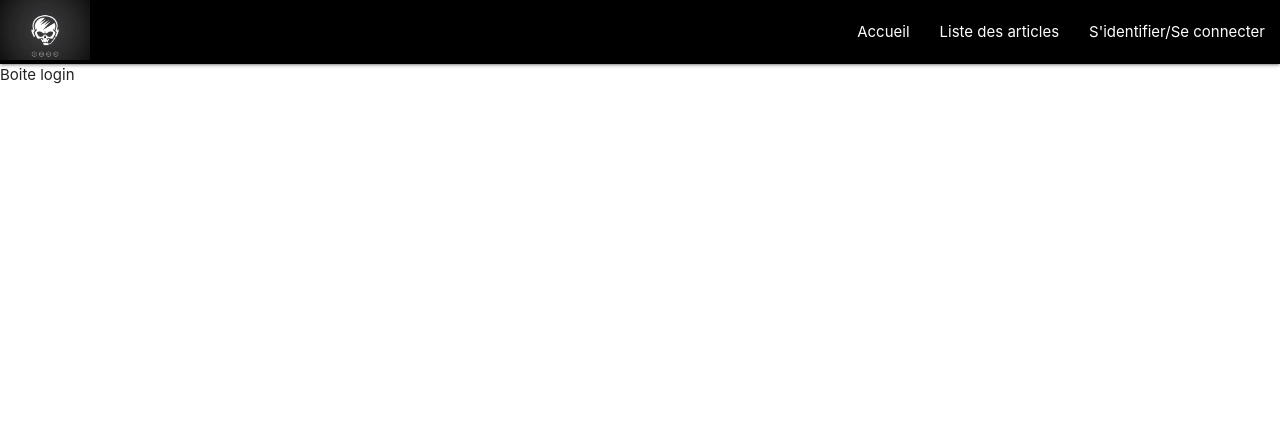
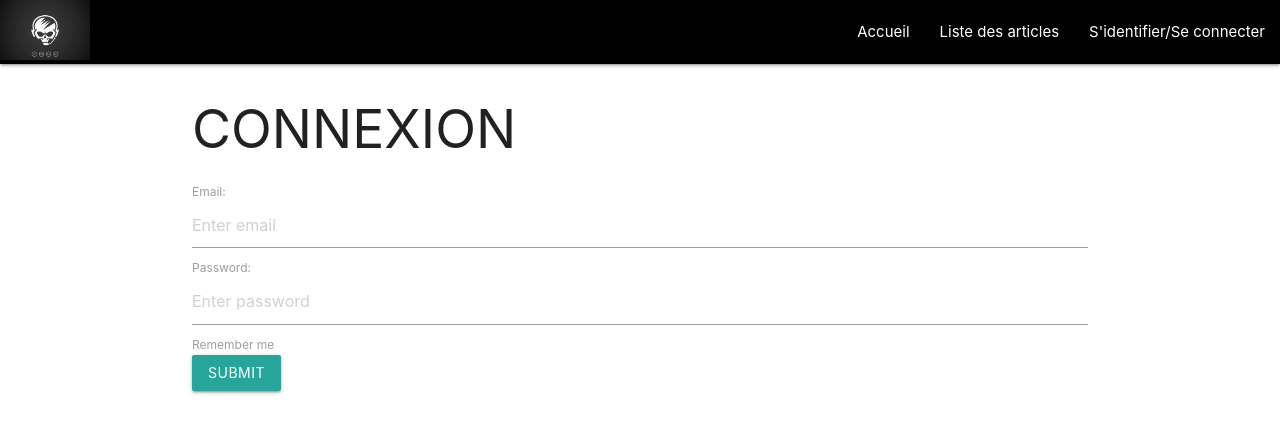
Before and after one commit to Initials31/apsidiscountAngular, an Angular app: page /login in a window 1280 px wide. Shown: the top 432 px of the page. Built offline with nearby package versions, Linux system fonts and the light colour scheme.

Commit message:
Version 1.1 final

```diff
--- a/src/app/login/login.component.html
+++ b/src/app/login/login.component.html
@@ -1 +1,23 @@
-<div class="bg-white shadow-lg">Boite login</div>
+<body >
+    <div class="jumbotron jumbotron-fluid">
+    <div class="container">
+      <h2>CONNEXION</h2>
+      <form action="/action_page.php">
+        <div class="form-group">
+          <label for="email">Email:</label>
+          <input type="email" class="form-control" id="email" placeholder="Enter email" name="email">
+        </div>
+        <div class="form-group">
+          <label for="pwd">Password:</label>
+          <input type="password" class="form-control" id="pwd" placeholder="Enter password" name="pswd">
+        </div>
+        <div class="form-group form-check">
+          <label class="form-check-label">
+            <input class="form-check-input" type="checkbox" name="remember"> Remember me
+          </label>
+        </div>
+        <button type="submit" class="btn btn-primary">Submit</button>
+      </form>
+    </div>
+    </div>
+    </body>
```
